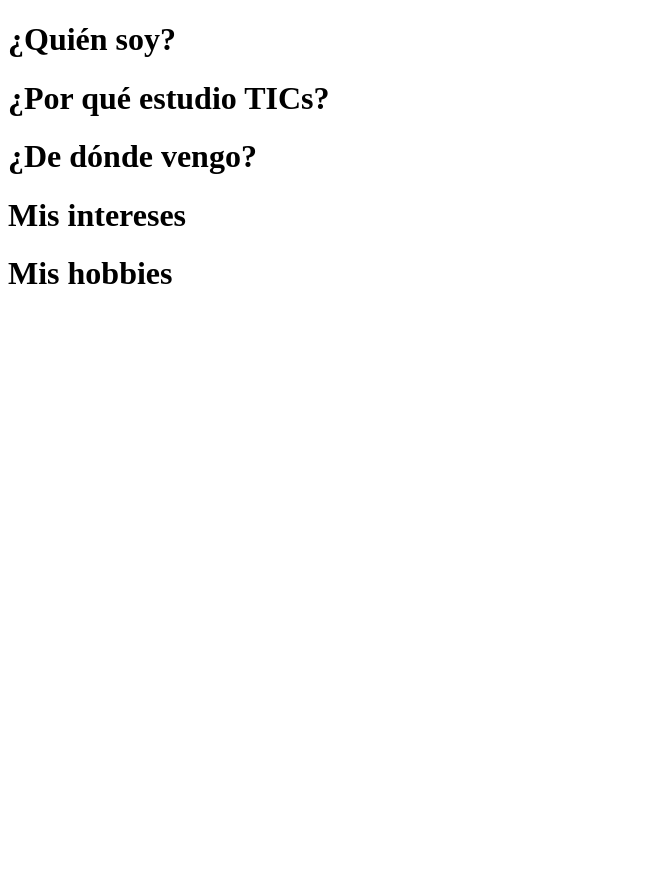
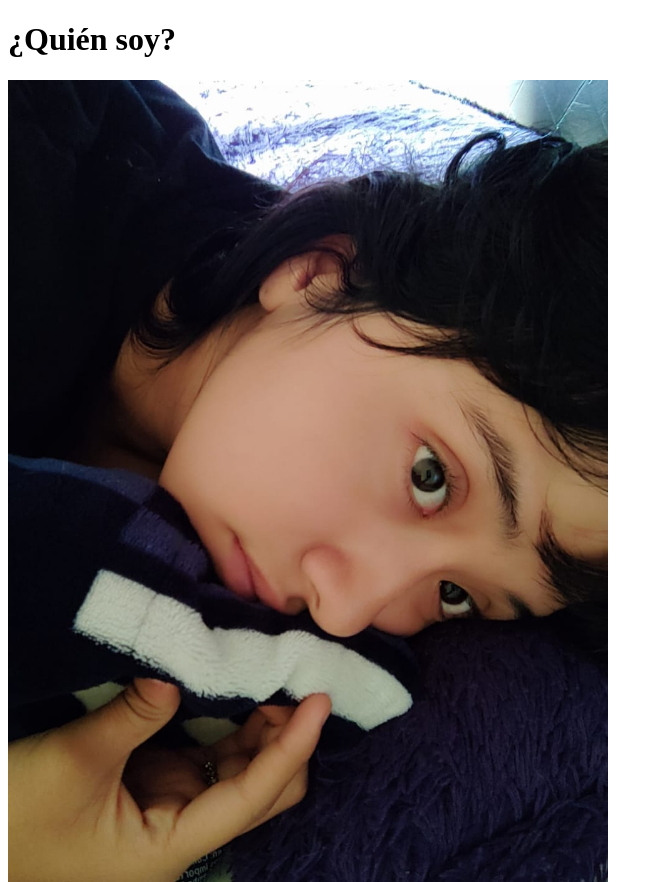
Before and after one commit to melaniesantiago/melaniesantiago.github.io, a plain HTML site: page index.html in a window 1280 px wide. Shown: the top 882 px of the page, without its empty margins (0-663 px from the left). Before the commit the page ends 800 px from the top, so only its background shows below. Drawn offline with Linux system fonts and the light colour scheme.

Commit message:
se agrego una imagen a mi seccion de quien soy
Signed-off-by: melanie santiago resendiz <230110616@itsoeh.edu.mx>

```diff
--- a/index.html
+++ b/index.html
@@ -5,6 +5,7 @@
 </head>
 <body>
   <h1>¿Quién soy?</h1>
+  <img src="imagenes/yo.jpg" alt="Descripción de la imagen" width="600px">
   <p></p>
 
   <h1>¿Por qué estudio TICs?</h1>
```
Also changed, not shown: imagenes/tics.jpg (added), imagenes/yo.jpg (added), imagenes/yos.jpg (added).
